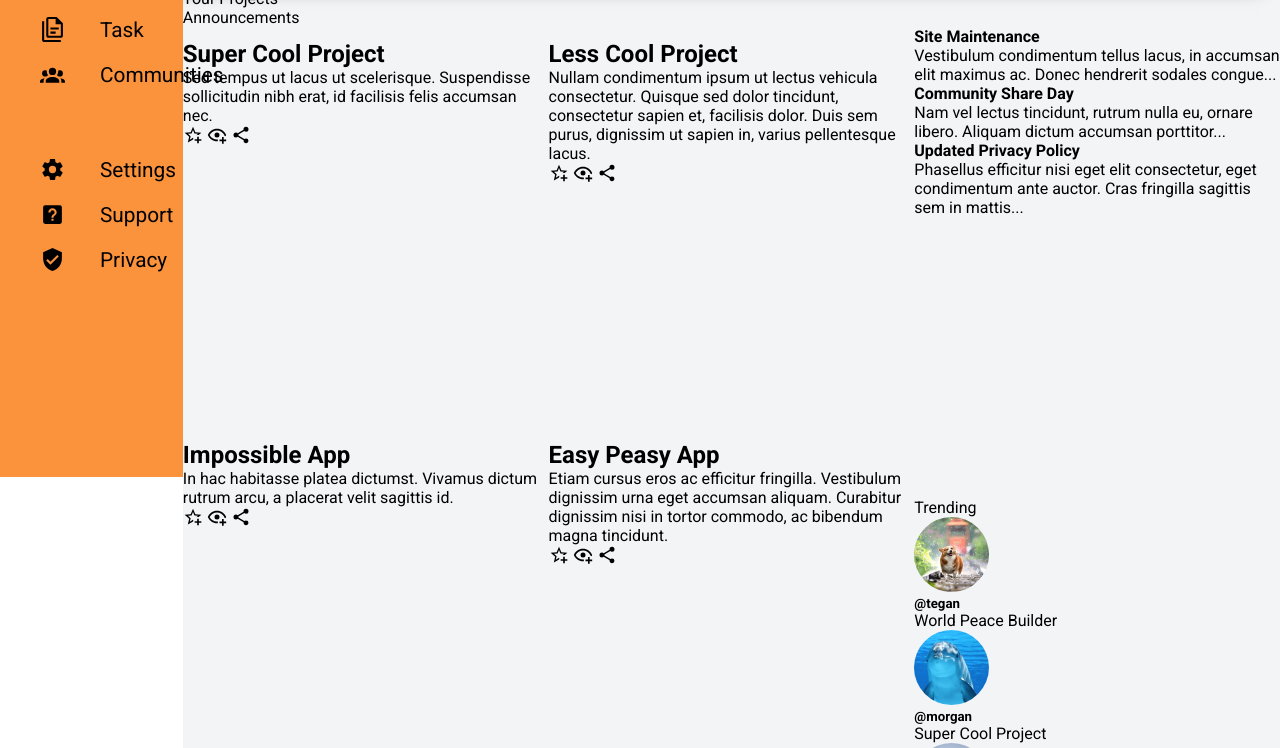
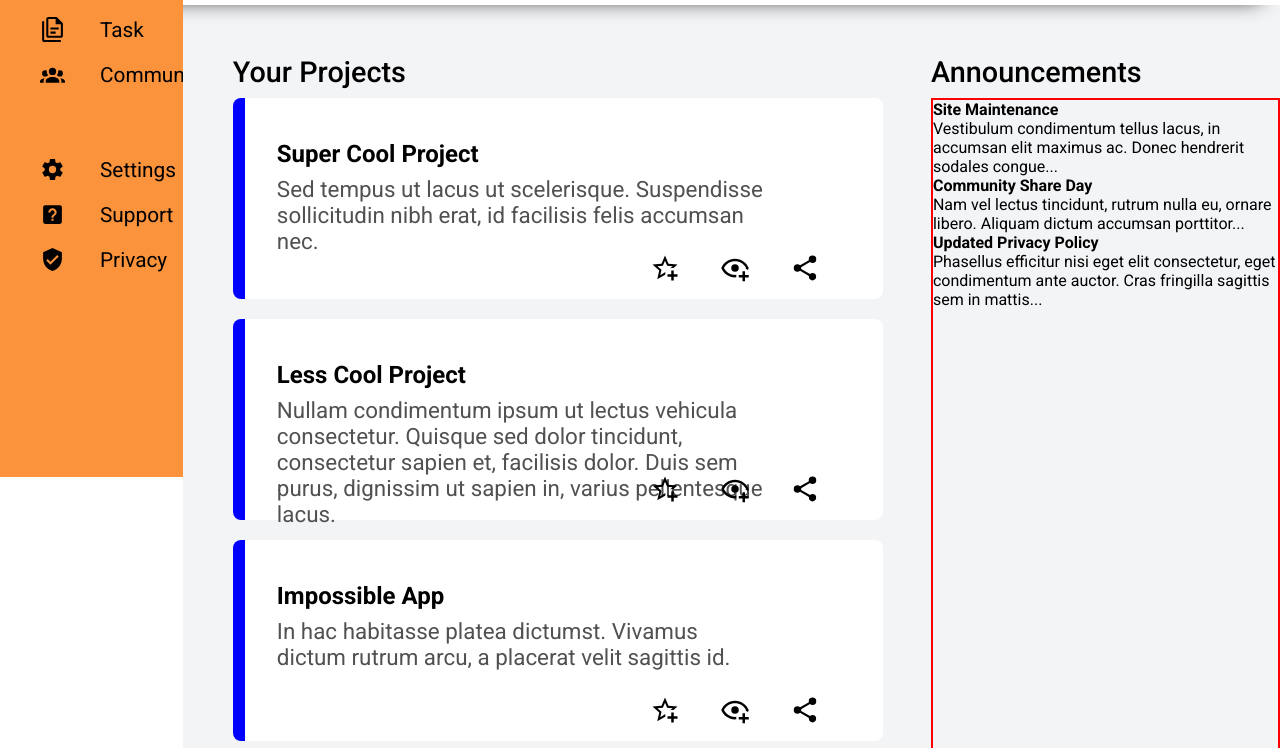
Before and after one commit to Abdullah-Ed/Admin-Dashboard, a plain HTML site: page index.html in a window 1280 px wide. Shown: the part 323-1071 px from the top of the page. Drawn offline with Linux system fonts and the light colour scheme.

Commit message:
style the cards

```diff
--- a/style.css
+++ b/style.css
@@ -1,5 +1,6 @@
 :root{
-  --general-background-color:#fb923c;
+  --side-button-background-color:#fb923c;
+  --main-content-color:#525151;
 }
 
 *{
@@ -19,7 +20,8 @@
   grid-template-rows: 150px 270px 50px 135px;
   z-index: 2;
 
-  background-color: var(--general-background-color);
+  overflow: hidden;
+  background-color: var(--side-button-background-color);
 }
 
 .sidebar > div{
@@ -141,9 +143,10 @@ input:focus{
   align-items: center;
   column-gap: 30px;
   font-weight: bold;
+  margin-bottom: 8px;
 }
 
-h2{
+.user-name{
   margin-top: 13px;
 }
 
@@ -155,7 +158,7 @@ h2{
 }
 
 button{
-  background-color: var(--general-background-color);
+  background-color: var(--side-button-background-color);
   color:white;
 
   font-size: 1.5rem;
@@ -168,6 +171,17 @@ button{
 
 .main-content{
   background-color: #f3f4f6;
+  padding-top: 50px;
+  padding-left: 50px;
+}
+
+.main-content >div:nth-child(1){
+  display: grid;
+  grid-template-columns: 2fr 1fr ;
+
+  font-weight: 500;
+  font-size: 1.8rem;
+  margin-bottom: 9px;
 }
 
 .main-content-grid{
@@ -178,17 +192,55 @@ button{
 
 .cards-container{
   display: grid;
-  grid-template-columns: 1fr 1fr;
-  grid-template-rows: 1fr 1fr;
+  grid-template-columns: repeat(auto-fill, minmax(470px, 1fr));
+  grid-template-rows:  repeat(auto-fit, minmax(50px, 1fr));
+  gap: 20px;
 }
+
+.card{
+  width: 55ch;
+  padding: 2em 7em 2em 2em;
+
+  position: relative;
+  background-color: white;
+  border-left: blue solid 12px;
+  border-radius: 8px;
+}
+
+.card > h2{
+  margin-top: 10px;
+}
+
+.card > p{
+  color:var(--main-content-color);
+  margin-top: 8px;
+  font-size: 1.4rem;
+}
+
+.img-container{
+  display: flex;
+  justify-content: end;
+  gap: 40px;
+  position:absolute;
+  bottom: 8%;
+  right: 10%;
+}
+
+.img-container > img{
+  width: 30px;
+}
+
 
 img{
   width: 20px;
+  cursor: pointer;
 }
 
 .content-right-side{
   display: grid;
   grid-template-rows: 1fr 1fr;
+  border: 2px solid red;
+
 }
 
 .profile-pic{
```
